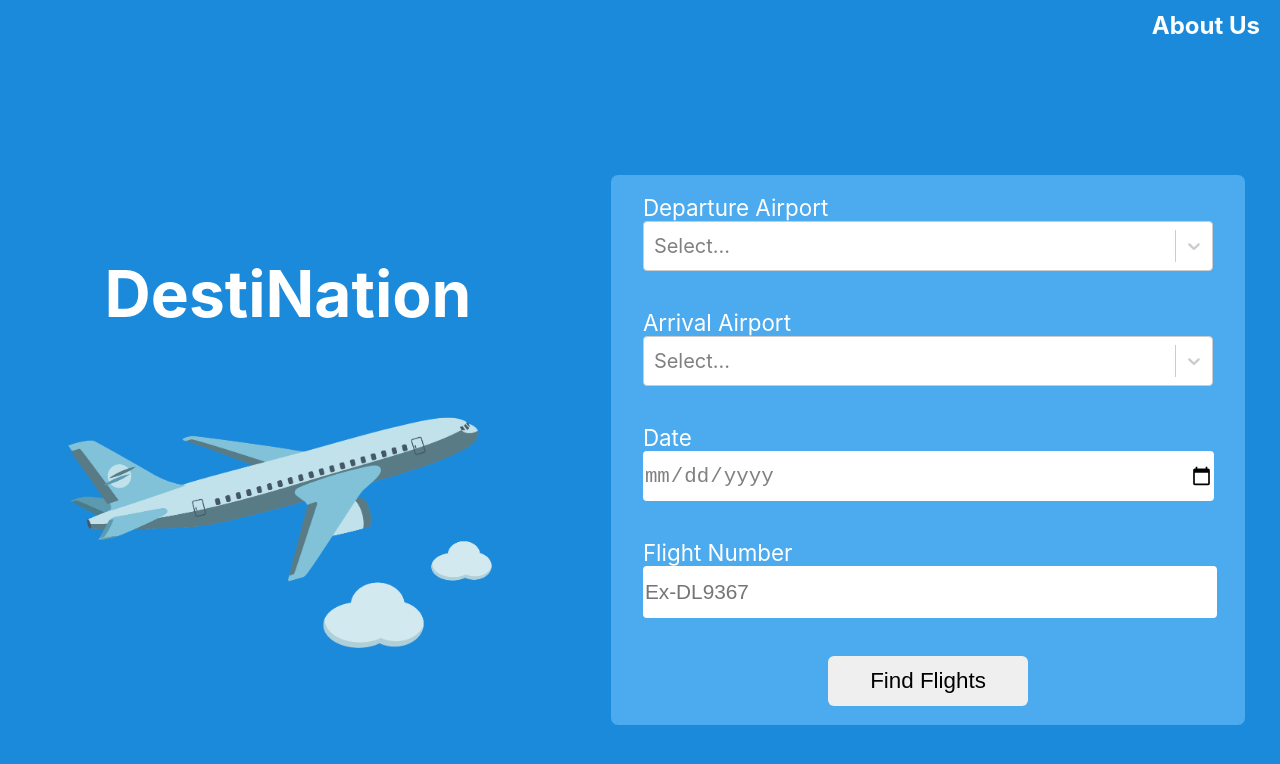
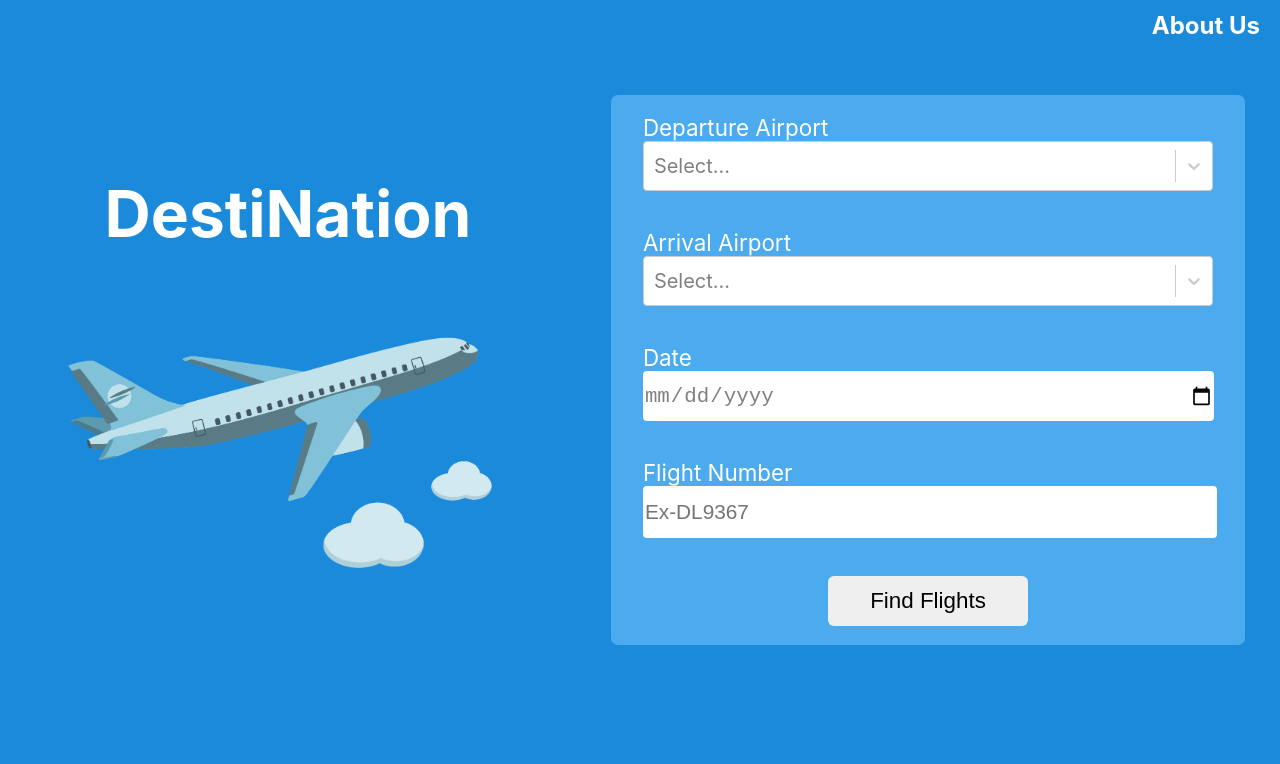
Before and after one commit to IUS-CS/c346-34515-fa22-project-perpetualmotionsquad, a Next.js app in the folder client/: page / in a window 1280 px wide. Shown: the top 764 px of the page. Built offline with nearby package versions, Linux system fonts and the light colour scheme.

Commit message:
changed the height property's value on .main to removing scrolling

```diff
--- a/client/styles/Homepage.module.css
+++ b/client/styles/Homepage.module.css
@@ -6,7 +6,7 @@
 
 .main {
   width: 100%;
-  height: 100%;
+  height: 80%;
   display: flex;
 }
 
```
